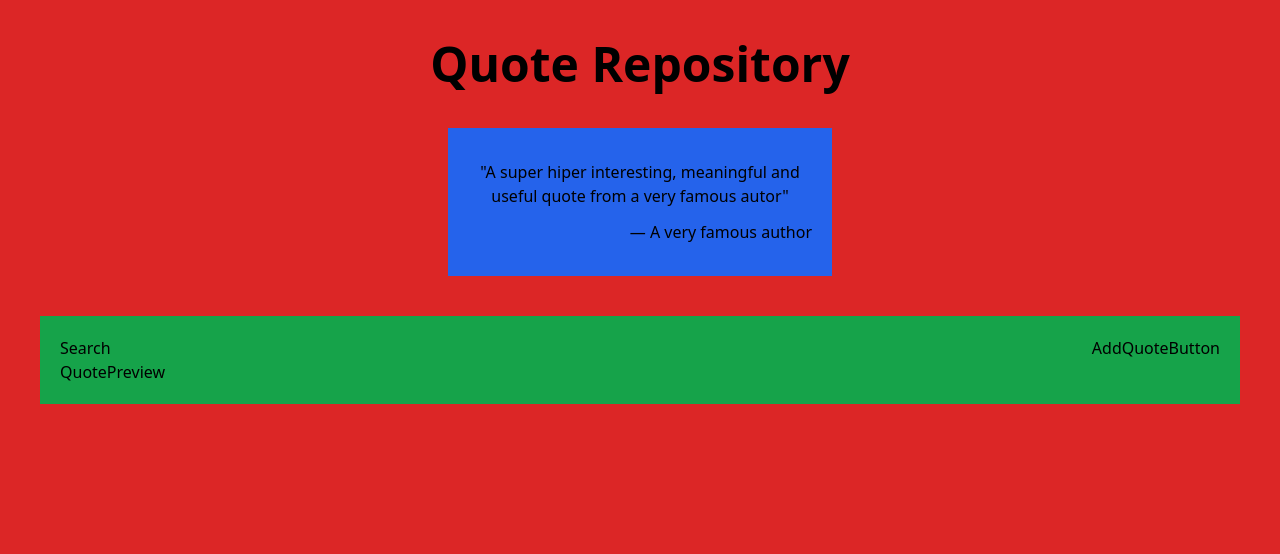
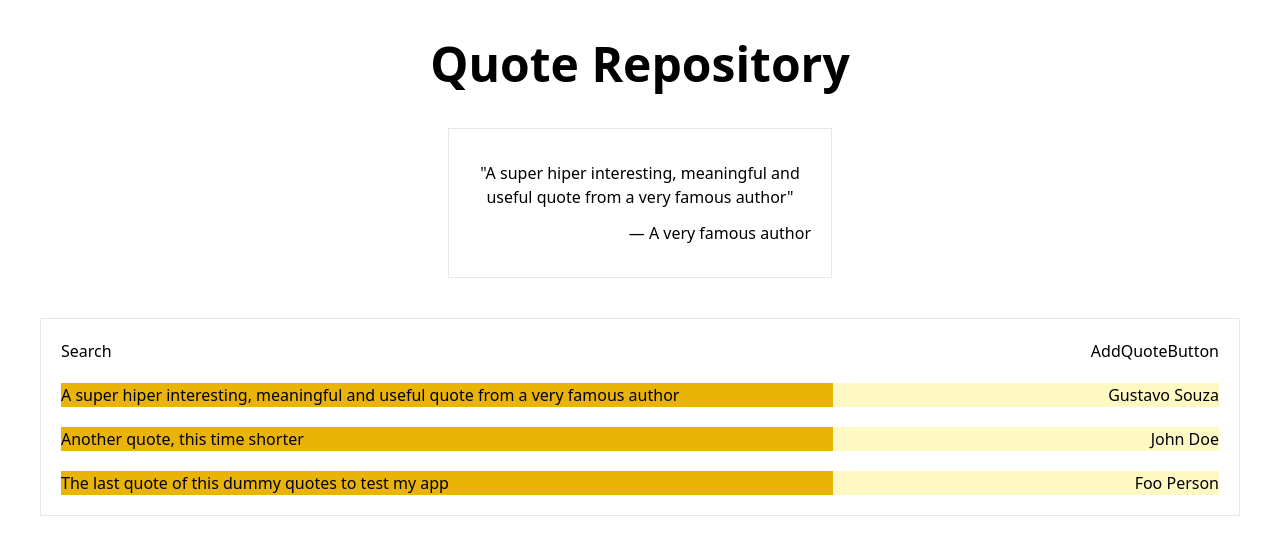
Before and after one commit to GustavoSouza123/quote-repository, a React (Vite) app in the folder frontend/: page / in a window 1280 px wide. Shown: the top 554 px of the page. Built offline with nearby package versions, Linux system fonts and the light colour scheme.

Commit message:
quote data (preview)

```diff
--- a/frontend/src/App.jsx
+++ b/frontend/src/App.jsx
@@ -12,21 +12,38 @@ import QuoteContent from './components/QuoteContent';
 
 export default function App() {
     const [isAdding, setIsAdding] = useState(false);
+    const [quotes, setQuotes] = useState([
+        {
+            quote: 'A super hiper interesting, meaningful and useful quote from a very famous author',
+            author: 'Gustavo Souza',
+        },
+        {
+            quote: 'Another quote, this time shorter',
+            author: 'John Doe',
+        },
+        {
+            quote: 'The last quote of this dummy quotes to test my app',
+            author: 'Foo Person',
+        },
+    ]);
 
     return (
-        <div className="bg-red-600 min-h-[100dvh] flex flex-col items-center py-10">
+        <div className="min-h-[100dvh] flex flex-col items-center py-10">
             <Title content={isAdding ? 'Add Quote' : 'Quote Repository'} />
 
             <div className="">
                 <RandomQuote />
             </div>
 
-            <div className="bg-green-600 w-full max-w-[1200px] mx-10 px-5 py-5">
+            <div className="w-full max-w-[1200px] mx-10 px-5 py-5 border border-solid border-gray-200">
                 <div className="flex justify-between">
                     <Search />
                     <AddQuoteButton />
                 </div>
-                <QuotePreview />
+
+                {quotes.map((quote) => (
+                    <QuotePreview quote={quote.quote} author={quote.author} />
+                ))}
             </div>
         </div>
     );
--- a/frontend/src/components/QuotePreview.jsx
+++ b/frontend/src/components/QuotePreview.jsx
@@ -1,9 +1,12 @@
 import React from 'react';
 
-export default function QuotePreview() {
+export default function QuotePreview({ quote, author }) {
     return (
-        <>
-            <div>QuotePreview</div>
-        </>
+        <div className="bg-yellow-200 mt-5">
+            <div className="bg-yellow-500 inline-block w-2/3">{quote}</div>
+            <div className="bg-yellow-100 inline-block w-1/3 text-right">
+                {author}
+            </div>
+        </div>
     );
 }
--- a/frontend/src/components/RandomQuote.jsx
+++ b/frontend/src/components/RandomQuote.jsx
@@ -2,9 +2,12 @@ import React from 'react';
 
 export default function RandomQuote() {
     return (
-        <div className="bg-blue-600 w-96 flex flex-col justify-center px-5 py-8 my-10">
-            <span className='text-center'>"A super hiper interesting, meaningful and useful quote from a very famous autor"</span>
-            <span className='text-right mt-3'>— A very famous author</span>
+        <div className="w-96 flex flex-col justify-center px-5 py-8 my-10 border border-solid border-gray-200">
+            <span className="text-center">
+                "A super hiper interesting, meaningful and useful quote from a
+                very famous author"
+            </span>
+            <span className="text-right mt-3">— A very famous author</span>
         </div>
     );
 }
```
